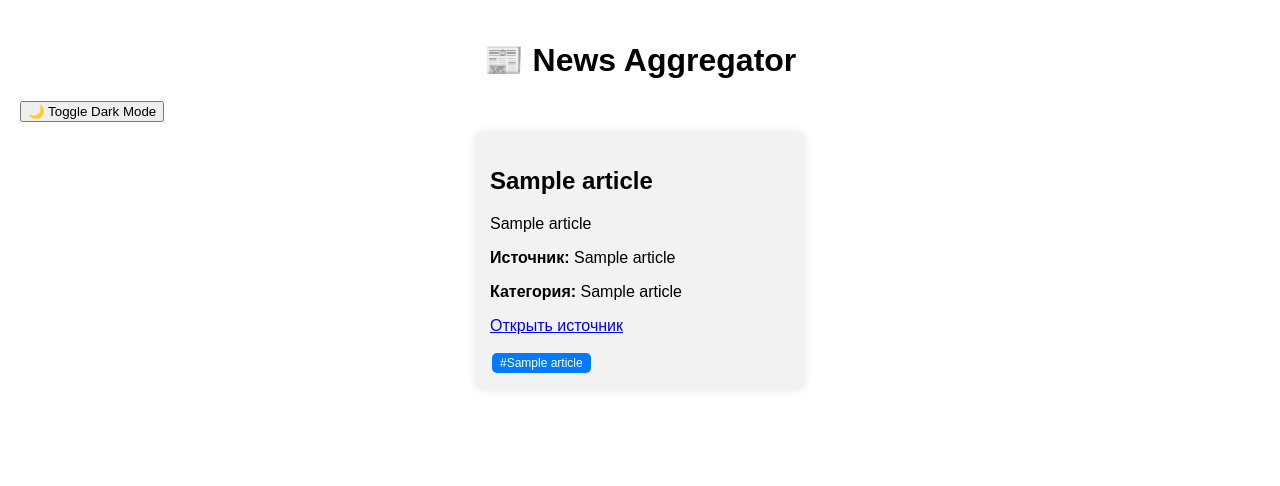
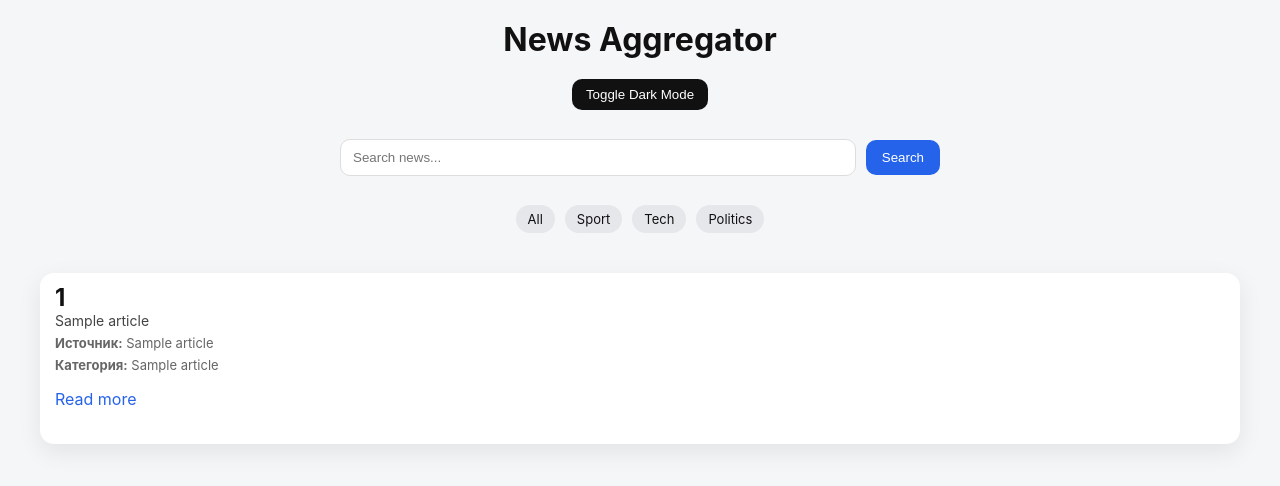
Before and after one commit to lma0land/news_agregator, a Flask app: template templates/index.html in a window 1280 px wide. Shown: the top 486 px of the page. Run offline with Flask 3, Linux system fonts and the light colour scheme; the template is opened without the code that fills it: most values are stand-ins (such as "Sample title", 1, 10 or a date in 2020).

Commit message:
add changes for app. py and ui, also update database

```diff
--- a/app.py
+++ b/app.py
@@ -12,6 +12,7 @@ def get_connection():
 @app.route("/")
 def home():
     search = request.args.get("search", "")
+    category = request.args.get("category", "")
 
     conn = get_connection()
     cursor = conn.cursor()
@@ -28,6 +29,10 @@ def home():
         query += " AND title LIKE ?"
         params.append(f"%{search}%")
 
+    if category:
+        query += " AND category = ?"
+        params.append(category)
+
     query += " ORDER BY id DESC"
 
     cursor.execute(query, params)
--- a/static/style.css
+++ b/static/style.css
@@ -1,54 +1,195 @@
 body {
-    font-family: Arial, sans-serif;
-    background: #ffffff;
-    color: #000;
+    font-family: -apple-system, BlinkMacSystemFont, "Segoe UI", Roboto, Arial;
     margin: 0;
-    padding: 20px;
+    background: #f5f6f8;
+    color: #111;
+    transition: 0.3s;
 }
 
+/* TITLE */
 h1 {
     text-align: center;
+    margin: 20px 0;
 }
 
-.container {
-    display: flex;
-    flex-wrap: wrap;
-    justify-content: center;
+/* BUTTON */
+button {
+    display: block;
+    margin: 10px auto;
+    padding: 8px 14px;
+    border: none;
+    border-radius: 10px;
+    background: #111;
+    color: white;
+    cursor: pointer;
 }
 
-.card {
-    width: 300px;
-    margin: 10px;
-    padding: 15px;
-    border-radius: 10px;
-    background: #f2f2f2;
-    box-shadow: 0 0 10px rgba(0,0,0,0.1);
+/* ===================== */
+/* SEARCH (ЦЕНТР + FIX) */
+/* ===================== */
+.search-form {
+    display: flex;
+    justify-content: center;
+    align-items: center;
+    gap: 10px;
+
+    width: 100%;
+    max-width: 600px;
+    margin: 20px auto;
 }
 
+.search-form input {
+    flex: 1;
+    padding: 10px 12px;
+    border-radius: 10px;
+    border: 1px solid #ddd;
+    outline: none;
+}
+
+.search-form button {
+    padding: 10px 16px;
+    border-radius: 10px;
+    border: none;
+    background: #2563eb;
+    color: white;
+    cursor: pointer;
+    white-space: nowrap;
+}
+
+/* ===================== */
+/* FILTERS */
+/* ===================== */
+.filters {
+    display: flex;
+    justify-content: center;
+    gap: 10px;
+    margin-bottom: 20px;
+}
+
+.filter {
+    padding: 6px 12px;
+    border-radius: 999px;
+    background: #e5e7eb;
+    text-decoration: none;
+    color: #111;
+    font-size: 13px;
+}
+
+/* ===================== */
+/* GRID */
+/* ===================== */
+.container {
+    display: grid;
+    grid-template-columns: repeat(auto-fit, minmax(340px, 1fr));
+    gap: 20px;
+    padding: 20px;
+    max-width: 1200px;
+    margin: auto;
+}
+
+/* ===================== */
+/* CARD */
+/* ===================== */
+.card {
+    background: white;
+    border-radius: 14px;
+    overflow: hidden;
+    box-shadow: 0 8px 25px rgba(0,0,0,0.08);
+    transition: 0.3s;
+}
+
+.card:hover {
+    transform: translateY(-4px);
+}
+
+/* ===================== */
+/* 🔥 IMAGE FIX (ГЛАВНОЕ ИСПРАВЛЕНИЕ) */
+/* ===================== */
+.card img {
+    width: 100%;
+    height: 200px;           /* фикс высота */
+    object-fit: cover;       /* НЕ растягивает */
+    object-position: center; /* центрирует */
+    display: block;
+    border-bottom: 1px solid #eee;
+}
+
+/* TITLE */
+.card h2 {
+    padding: 10px 15px 0;
+    margin: 0;
+}
+
+/* DESCRIPTION */
+.content {
+    padding: 0 15px;
+    font-size: 14px;
+    color: #444;
+
+    display: -webkit-box;
+    -webkit-line-clamp: 3;
+    -webkit-box-orient: vertical;
+    overflow: hidden;
+}
+
+/* INFO */
+.card p {
+    padding: 0 15px;
+    font-size: 13px;
+    color: #666;
+    margin: 6px 0;
+}
+
+/* LINK */
 .card a {
-    color: blue;
+    display: inline-block;
+    margin: 10px 15px;
+    color: #2563eb;
+    text-decoration: none;
+}
+
+/* TAGS */
+.tags {
+    padding: 10px 15px 15px;
 }
 
 .tag {
     display: inline-block;
-    background: #007bff;
-    color: white;
-    padding: 3px 8px;
-    margin: 2px;
-    border-radius: 5px;
-    font-size: 12px;
+    font-size: 11px;
+    padding: 4px 10px;
+    margin: 3px;
+    border-radius: 999px;
+    background: #eef2ff;
 }
 
+/* ===================== */
 /* DARK MODE */
+/* ===================== */
 .dark {
-    background: #121212;
-    color: #e0e0e0;
+    background: #0f1115;
+    color: #e5e5e5;
 }
 
 .dark .card {
-    background: #1e1e1e;
+    background: #161a22;
 }
 
 .dark .tag {
-    background: #444;
+    background: #2a2f3a;
+    color: #c7d2fe;
 }
+
+.dark .filter {
+    background: #2a2f3a;
+    color: #ddd;
+}
+
+.dark .search-form input {
+    background: #1e1e1e;
+    color: white;
+    border: 1px solid #333;
+}
+
+.dark .search-form button {
+    background: #3b82f6;
+}
--- a/templates/index.html
+++ b/templates/index.html
@@ -1,5 +1,5 @@
 <!DOCTYPE html>
-<html lang="en">
+<html>
 <head>
     <meta charset="UTF-8">
     <title>News Aggregator</title>
@@ -7,33 +7,54 @@
 </head>
 
 <body>
-    <h1>📰 News Aggregator</h1>
 
-    <!-- DARK MODE -->
-    <button onclick="toggleTheme()">🌙 Toggle Dark Mode</button>
+<h1>News Aggregator</h1>
 
+<button onclick="toggleTheme()">Toggle Dark Mode</button>
+
+<!-- SEARCH -->
+<form class="search-form" method="GET">
+    <input
+        type="text"
+        name="search"
+        placeholder="Search news..."
+        value="{{ request.args.get('search', '') }}"
+    >
+    <button type="submit">Search</button>
+</form>
+
+<!-- FILTERS -->
+<div class="filters">
+    <a href="/" class="filter">All</a>
+    <a href="/?category=Спорт" class="filter">Sport</a>
+    <a href="/?category=Технологии" class="filter">Tech</a>
+    <a href="/?category=Политика" class="filter">Politics</a>
+</div>
+
+<!-- CARDS -->
 <div class="container">
 
 {% for article in articles %}
 
 <div class="card">
-            <h2>{{ article[1] }}</h2>
 
-            <p>{{ article[3] }}</p>
+    <h2>{{ article[0] }}</h2>
 
-            <p><b>Источник:</b> {{ article[5] }}</p>
+    <div class="content">
+        {{ article[3] | safe }}
+    </div>
 
-            <p><b>Категория:</b> {{ article[6] }}</p>
+    <p><b>Источник:</b> {{ article[1] }}</p>
+    <p><b>Категория:</b> {{ article[5] }}</p>
 
-            <p>
-                <a href="{{ article[2] }}" target="_blank">Открыть источник</a>
-            </p>
+    <a href="{{ article[2] }}" target="_blank">Read more</a>
 
     <div class="tags">
-                {% for tag in article[7].split(',') %}
+        {% for tag in (article[6] or '').split(',') if tag %}
             <span class="tag">#{{ tag }}</span>
         {% endfor %}
     </div>
+
 </div>
 
 {% endfor %}
@@ -43,16 +64,6 @@
 <script>
 function toggleTheme() {
     document.body.classList.toggle("dark");
-    localStorage.setItem(
-        "theme",
-        document.body.classList.contains("dark") ? "dark" : "light"
-    );
-}
-
-window.onload = function () {
-    if (localStorage.getItem("theme") === "dark") {
-        document.body.classList.add("dark");
-    }
 }
 </script>
 
```
Also changed, not shown: scraper.py (+15 -2 lines), news.db. Lines whose indentation alone changed are shown as unchanged.
